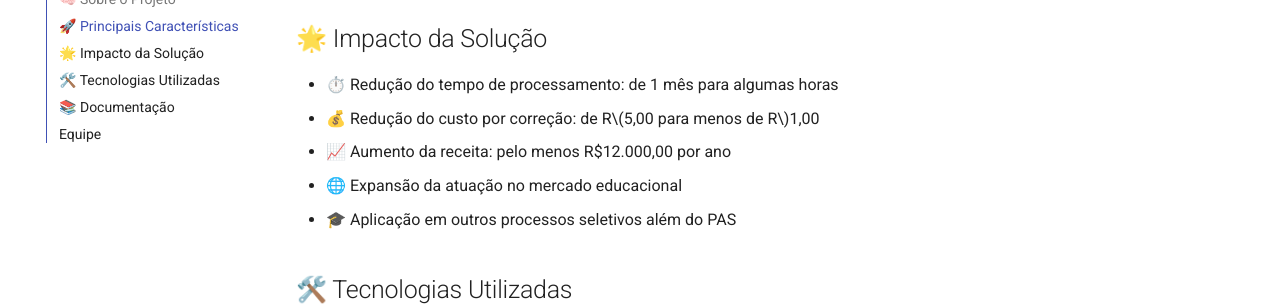
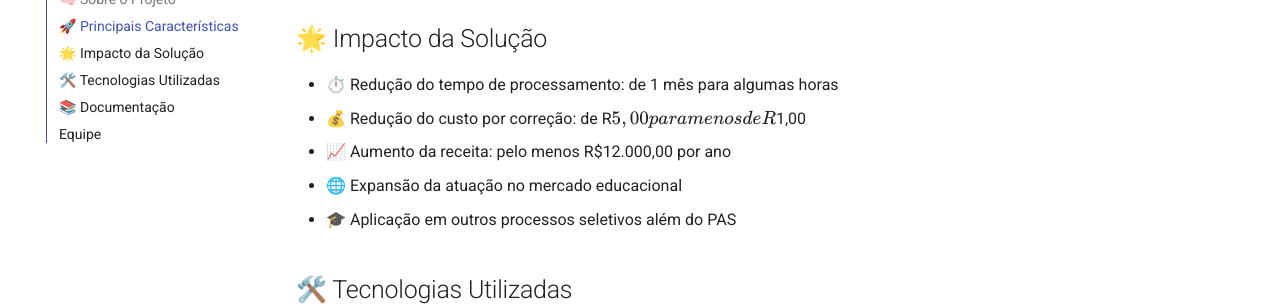
Before and after one commit to mdsreq-fga-unb/2025.1-T01-CORIGGE, an MkDocs documentation site: the page built from docs/index.md, in a window 1280 px wide and 900 px high, scrolled down 639 px. Shown: the part 154-460 px from the top of the window. Built offline with MkDocs 1.6.1 and Material for MkDocs 9.7.7, drawn with Linux system fonts in a browser that asks for light colours; nearby versions of some CDN libraries; library files that are not in the unit come from our copies; formulas are drawn with MathJax 3; some of the changed lines change nothing that is shown.

Commit message:
Update mkdocs.yml

```diff
--- a/mkdocs.yml
+++ b/mkdocs.yml
@@ -59,9 +59,4 @@ markdown_extensions:
   - md_in_html
 
 extra_javascript:
-  - javascripts/katex.js
-  - https://unpkg.com/katex@0/dist/katex.min.js
-  - https://unpkg.com/katex@0/dist/contrib/auto-render.min.js
-
-extra_css:
-  - https://unpkg.com/katex@0/dist/katex.min.css
+  - https://cdnjs.cloudflare.com/ajax/libs/mathjax/2.7.7/MathJax.js?config=TeX-MML-AM_CHTML
```
